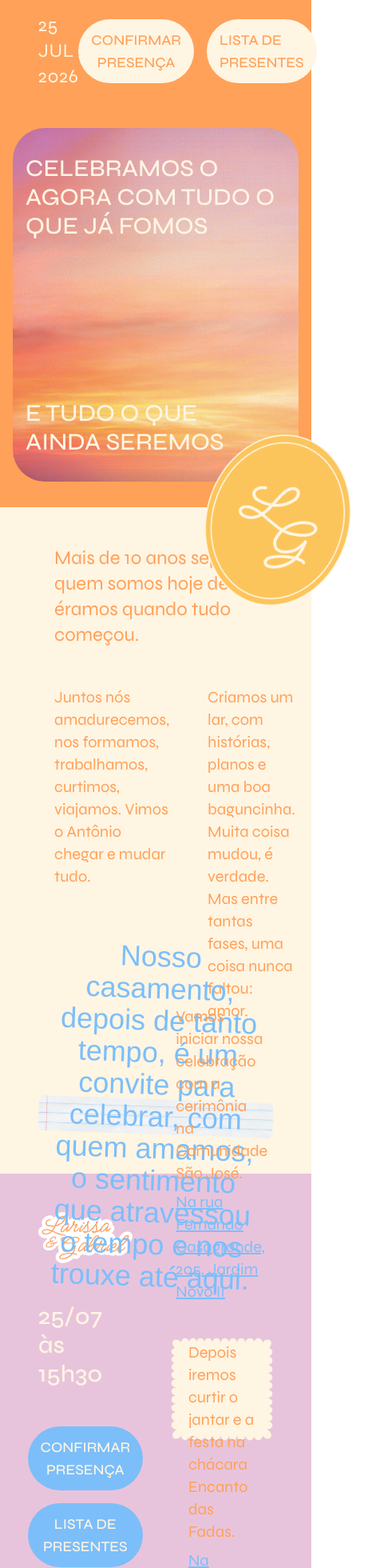
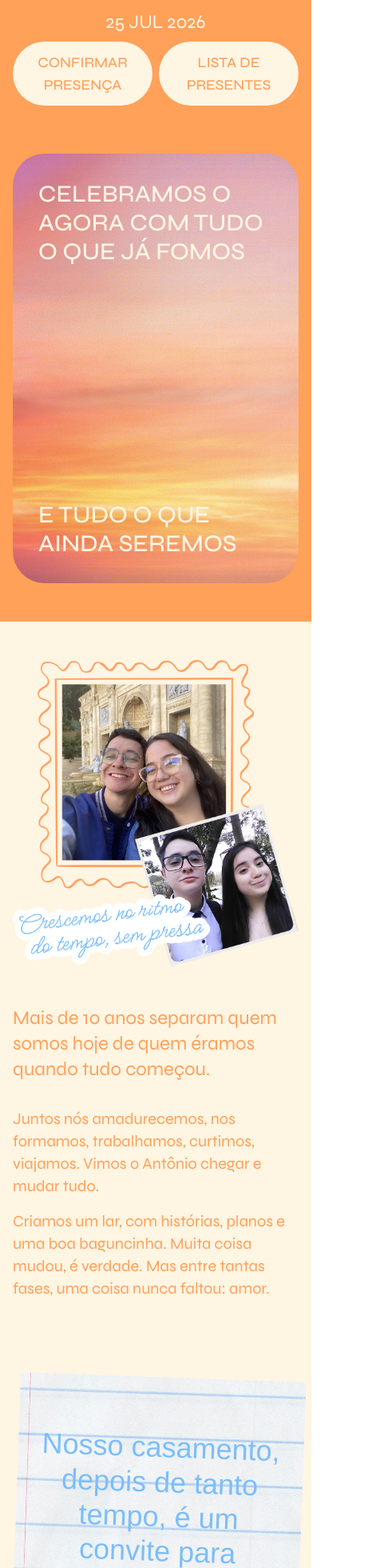
Before and after one commit to gabrielmend99/lariel2026, a Next.js app: page / in a window 390 px wide. Shown: the top 1960 px of the page at 80% size, 466 px wide, since content can reach past the window. Built offline with nearby package versions, Linux system fonts and the light colour scheme; a web font is replaced by a local one.

Commit message:
ajustando a home para mobile

```diff
--- a/src/components/AboutUs.tsx
+++ b/src/components/AboutUs.tsx
@@ -6,38 +6,36 @@ import sealImage from 'assets/sealImage.png';
 
 export function AboutUs() {
   return (
-    <section className="relative flex gap-12 items-center justify-center p-12 w-full bg-cream" data-name="about-us" data-node-id="1:291">
+    <section className="relative flex flex-col md:flex-row gap-12 items-center justify-center px-4 py-12 md:p-12 w-full bg-cream" data-name="about-us">
       {/* Imagem principal à esquerda */}
-      <div className="relative" data-name="sectionImage" data-node-id="1:242">
+      <div className="relative w-full max-w-[392px] h-auto order-1 md:order-1" data-name="sectionImage">
         <Image
           src={aboutUsImage}
           alt="Nossa história"
-          width={392}
-          height={551}
           className="object-contain"
         />
       </div>
 
       {/* Texto à direita */}
-      <div className=" flex flex-col gap-12 items-start font-syne" data-name="section Text" data-node-id="1:293">
-        <p className="text-orange text-2xl max-w-[486px]">
+      <div className="flex flex-col gap-8 md:gap-12 items-start font-syne order-2 md:order-2" data-name="section Text">
+        <p className="text-orange text-2xl w-full max-w-[486px]">
           Mais de 10 anos separam quem somos hoje de quem éramos quando tudo começou.
         </p>
-        <div className="flex gap-12 text-xl text-orange font-syne">
-          <p className="max-w-[310px]">
+        <div className="flex flex-col md:flex-row gap-4 md:gap-12 text-xl text-orange font-syne">
+          <p className="w-full md:max-w-[310px]">
             Juntos nós amadurecemos, nos formamos, trabalhamos, curtimos, viajamos. Vimos o Antônio chegar e mudar tudo.
           </p>
-          <p className="max-w-[310px] font-syne">
+          <p className="w-full md:max-w-[310px]">
             Criamos um lar, com histórias, planos e uma boa baguncinha. Muita coisa mudou, é verdade. Mas entre tantas fases, uma coisa nunca faltou: amor.
           </p>
         </div>
       </div>
 
-      {/* Selo flutuante do lado direito */}
+      {/* Selo flutuante do lado direito - oculto no mobile */}
       <div
-        className="absolute"
+        className="absolute hidden md:block"
         style={{
-          right: '-48px', // Aumentado para ficar mais "para fora"
+          right: '-48px',
           top: '-92px',
           transform: 'rotate(17deg)',
         }}
--- a/src/components/FAQ.tsx
+++ b/src/components/FAQ.tsx
@@ -21,7 +21,7 @@ export function FAQ({ items }: FAQProps) {
   };
 
   return (
-    <section className="py-12 px-12 w-full bg-cream flex flex-col items-center gap-8">
+    <section className="px-4 py-12 md:p-12 w-full bg-cream flex flex-col items-center gap-8">
       <h2 className="font-meow text-4xl text-blue">
         Perguntas Frequentes
       </h2>
--- a/src/components/Hero.tsx
+++ b/src/components/Hero.tsx
@@ -7,7 +7,7 @@ import { H1 } from './ui/H1';
 export function Hero() {
   return (
     <section
-      className="bg-orange flex flex-col items-center px-4 md:px-12 py-8 md:py-12 w-full h-[60dvh] md:h-[75dvh]"
+      className="bg-orange flex flex-col items-center px-4 md:px-12 py-12 md:py-12 w-full h-[75dvh] md:h-[80dvh]"
       data-name="hero"
     >
       <div className="overflow-hidden rounded-xl relative w-full h-full" data-name="heroImage">
@@ -20,11 +20,11 @@ export function Hero() {
         />
 
         {/* Texto sobreposto */}
-        <div className="absolute inset-0 flex flex-col md:flex-row items-left md:items-center justify-center justify-between gap-4 md:gap-4 px-4 py-8 md:px-12 z-10">
-          <H1 className="w-full max-w-[465px] uppercase text-cream text-left text-2xl md:text-4xl">
+        <div className="absolute inset-0 flex flex-col md:flex-row items-left md:items-center justify-center justify-between gap-4 md:gap-12 px-8 py-8 md:px-12 z-10">
+          <H1 className="w-full max-w-[360px] uppercase text-cream text-left text-2xl md:text-4xl">
             Celebramos o agora com tudo o que já fomos
           </H1>
-          <H1 className="w-full max-w-[272px] uppercase text-cream text-left text-2xl md:text-4xl">
+          <H1 className="w-full max-w-[300px] uppercase text-cream text-left text-2xl md:text-4xl">
             e tudo o que ainda seremos
           </H1>
         </div>
--- a/src/components/Info.tsx
+++ b/src/components/Info.tsx
@@ -10,9 +10,9 @@ import { H1 } from './ui/H1';
 
 export function Info() {
     return(
-        <section className="py-12 px-12 w-full bg-purple flex justify-center gap-12 items-center">
-            <div className="w-[40%] gap-12 flex flex-col items-center justify-center">
-                <Image src={larielLogo} alt="Logo Lariel" className="width-full rotate-10"/>
+        <section className="px-4 py-12 md:p-12 w-full bg-purple flex flex-col md:flex-row justify-center gap-12 items-center">
+            <div className="md:w-[40%] gap-8 md:gap-12 flex flex-col items-center justify-center">
+                <Image src={larielLogo} alt="Logo Lariel" className="w-full max-w-[200px] md:max-w-[300px] rotate-10"/>
                 <H1>25/07 às 15h30</H1>
                 <div className="flex flex-col items-center justify-center gap-4">
                 <RSVPModal variant="secondary"></RSVPModal>
@@ -20,21 +20,21 @@ export function Info() {
                 </div>
             </div>
             <div className="relative">
-                <Image src={bgInfo} alt="Fundo das informações" className="w-full h-full object-cover"/>
-                <div className="absolute top-1/2 left-1/2 -translate-x-1/2 -translate-y-1/2 py-12 px-12 flex flex-col gap-12 text-xl items-center w-full">
+                <Image src={bgInfo} alt="Fundo das informações" className="w-full h-full"/>
+                <div className="absolute top-1/2 left-1/2 -translate-x-1/2 -translate-y-1/2 p-8 gap-6 md:gap-12 md:py-12 md:px-12 flex flex-col text-xl items-center w-full">
                     <div className="flex flex-col gap-2">
                         <p className="text-orange">
-                            Vamos iniciar nossa celebração com a cerimônia na Comunidade São José.
+                            Começamos com a cerimônia na Comunidade São José.
                         </p>
-                        <a href="google.com" className="text-blue underline transition-all hover:scale-105 active:scale-95">
+                        <a href="google.com" className="text-blue text-lg underline transition-all hover:scale-105 active:scale-95">
                             Na rua Fernando Casagrande, 205. Jardim Novo II
                         </a>
                     </div>
                         <div className="flex flex-col gap-2">
                         <p className="text-orange">
-                            Depois iremos curtir o jantar e a festa na chácara Encanto das Fadas.
+                            Depois vamos jantar e curtir na chácara Encanto das Fadas.
                         </p>
-                        <a href="google.com" className="text-blue underline transition-all hover:scale-105 active:scale-95">
+                        <a href="google.com" className="text-blue text-lg underline transition-all hover:scale-105 active:scale-95">
                             Na Rodovia Vereador Alm I - Av. Lourenço Gerbi, 45. Jardim Ipê Pinheiro
                         </a>
                     </div>
--- a/src/components/MiniManifesto.tsx
+++ b/src/components/MiniManifesto.tsx
@@ -3,13 +3,15 @@
 import { H2 } from '@/components/ui/H2';
 import Image from 'next/image';
 import bgPaper from 'assets/bgPaper.png';
+import bgPaper_Mobile from 'assets/bgPaper_Mobile.png';
 
 export function MiniManifesto() {
     return (
-<section className="relative flex flex-col items-center justify-center py-12 px-12 w-full bg-cream">
+<section className="relative flex flex-col items-center justify-center py-12 md:py-12 px-4 md:px-12 w-full bg-cream">
     <div className="relative rotate-2 flex items-center justify-center">
-        <Image src={bgPaper} alt="Fundo de papel" className="w-full h-full rounded-md"/>
-        <H2 className="absolute text-blue text-4xl text-center max-w-[90%]">
+        <Image src={bgPaper} alt="Fundo de papel" className="hidden md:block w-full h-full rounded-md"/>
+        <Image src={bgPaper_Mobile} alt="Fundo de papel mobile" className="block md:hidden w-full h-full rounded-md"/>
+        <H2 className="absolute text-blue text-4xl text-center max-w-[90%] leading-[1.2] md:leading-[1.5]">
           Nosso casamento, depois de tanto tempo, é um convite para celebrar, com quem amamos, o sentimento que atravessou o tempo e nos trouxe até aqui.
         </H2>
     </div>
--- a/src/components/Navbar.tsx
+++ b/src/components/Navbar.tsx
@@ -1,16 +1,29 @@
 'use client';
 
+import { useState, useEffect } from 'react';
 import { RSVPModal } from '@/components/RSVPModal';
 import { Button } from './ui/Button';
 
 
 export function Navbar() {
+  const [scrolled, setScrolled] = useState(false);
+
+  useEffect(() => {
+    const handleScroll = () => {
+      setScrolled(window.scrollY > 10);
+    };
+    window.addEventListener('scroll', handleScroll);
+    return () => window.removeEventListener('scroll', handleScroll);
+  }, []);
+
   return (
-    <nav className="sticky top-0 z-50 flex items-center justify-between px-12 py-4 bg-orange w-full" data-name="nav" data-node-id="1:227">
-      <span className="font-syne text-cream text-2xl uppercase tracking-wide">25 jul 2026</span>
-      <div className="flex gap-4">
-        <RSVPModal />
-        <Button href="/gifts">Lista de presentes</Button>
+    <nav className={`sticky top-0 z-50 flex flex-col md:flex md:flex-row items-center justify-between px-4 md:px-12 py-3 gap-2 md:py-4 transition-all duration-300 ${
+      scrolled ? 'bg-orange/75 backdrop-blur-sm' : 'bg-orange'
+    }`}>
+      <span className="font-syne text-cream text-2xl uppercase">25 jul 2026</span>
+      <div className="flex gap-2 md:gap-4">
+        <RSVPModal variant='primary' className="w-full md:w-auto"/>
+        <Button variant='primary' className="w-full md:w-auto" href="/gifts">Lista de presentes</Button>
       </div>
     </nav>
   );
--- a/src/components/ui/Button.tsx
+++ b/src/components/ui/Button.tsx
@@ -13,9 +13,9 @@ export function Button({ children, href, variant = 'primary', className = '', on
   const baseStyles = "font-syne uppercase px-4 py-3 rounded-full font-medium transition-all hover:scale-105 active:scale-95 flex items-center justify-center";
 
   const variants = {
-    primary: "bg-cream text-orange text-lg hover:bg-white",
-    secondary: "bg-blue text-cream text-lg",
-    outline: "border-2 border-blue text-blue text-lg",
+    primary: "bg-cream text-orange text-lg hover:bg-white text-center",
+    secondary: "bg-blue text-cream text-lg text-center",
+    outline: "border-2 border-blue text-blue text-lg text-center",
   };
 
   const combinedStyles = `${baseStyles} ${variants[variant]} ${className}`;
```
Also changed, not shown: assets/bgPaper_Mobile.png (added).
